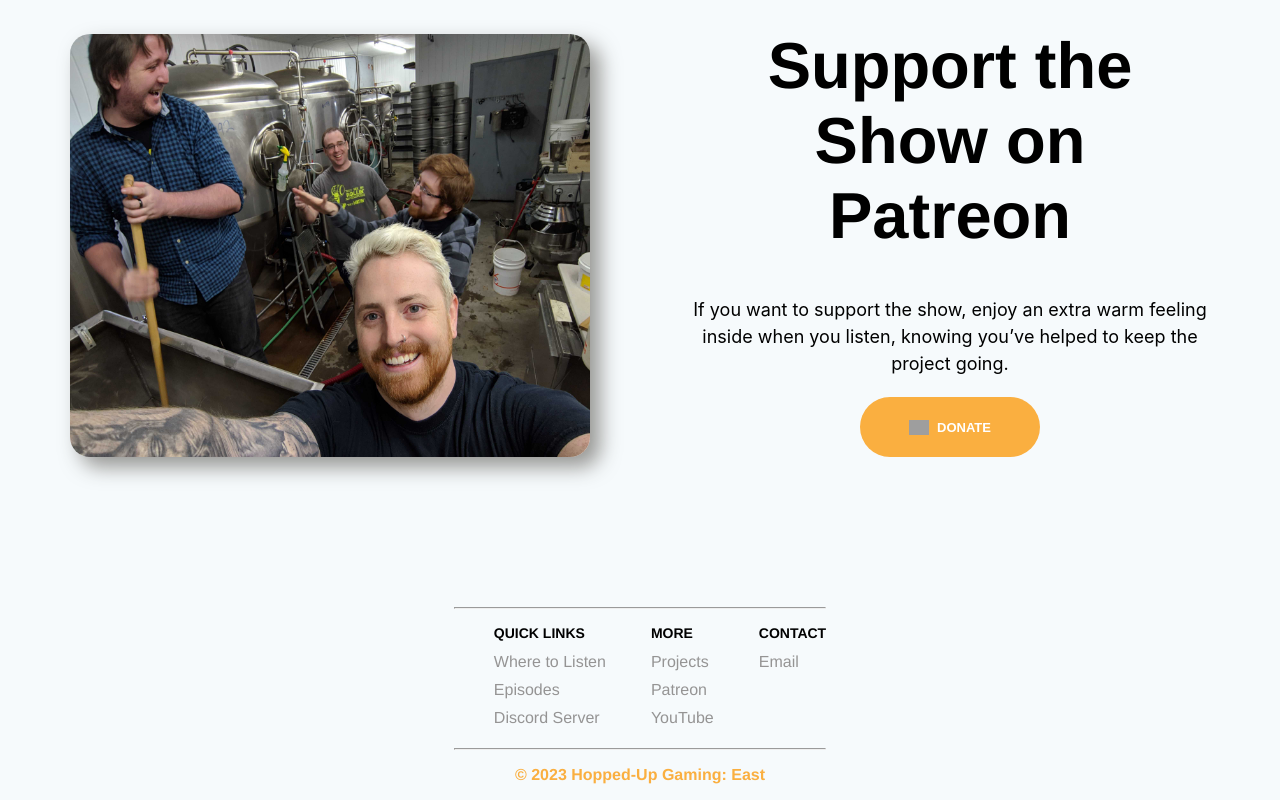
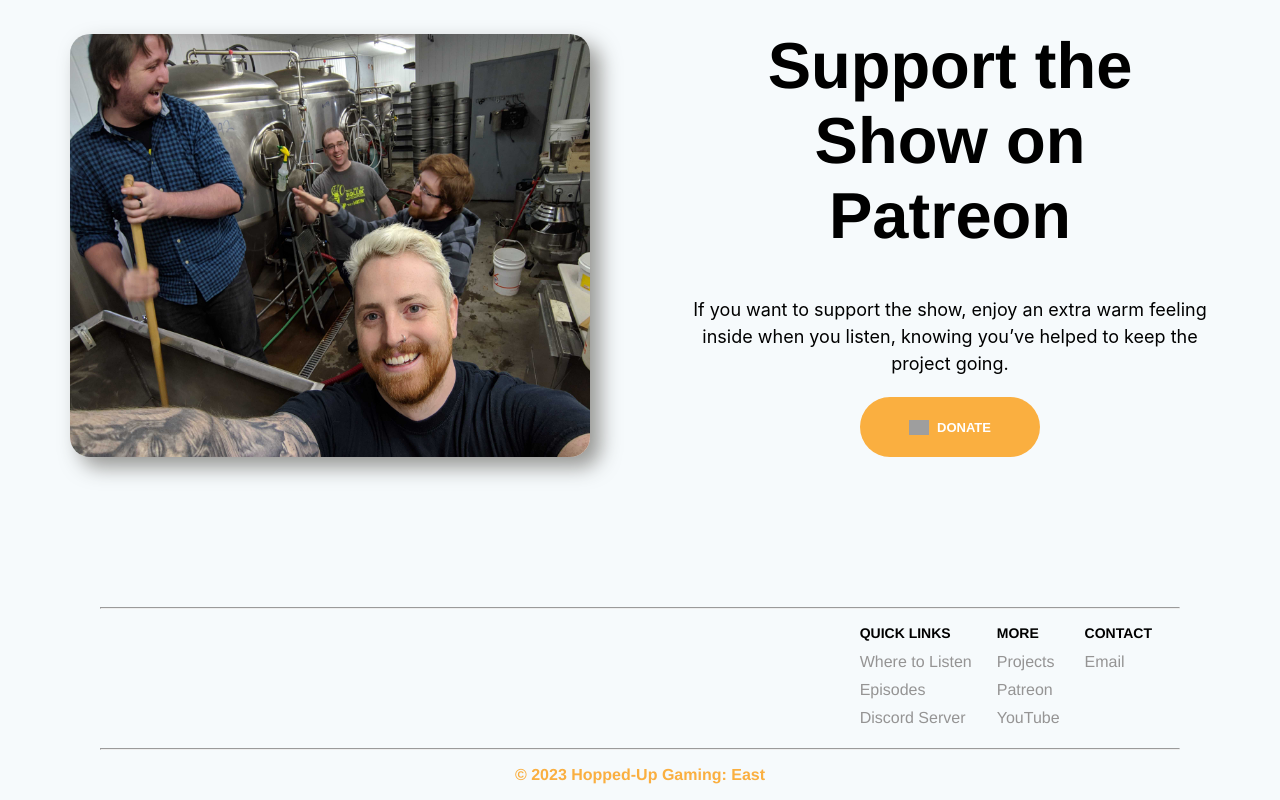
Before and after one commit to oakeef/huge_website, a React (Create React App) app: page / in a window 1280 px wide. Shown: the part 690-1490 px from the top of the page. Built offline with nearby package versions, Linux system fonts and the light colour scheme; no server answers; grey boxes are pictures that could not be loaded; a web font is replaced by a local one.

Commit message:
centered titles when in mobile view and made Nav bar responsive to window size

```diff
--- a/src/Components/Footer/Footer.css
+++ b/src/Components/Footer/Footer.css
@@ -7,11 +7,14 @@
 
 .footerLinksContainer {
     display: flex;
-    justify-content: flex-end;
+    justify-content: center;
+    max-width: 1100px;
+    margin: 0 3rem;
 }
 
 .footerLinks {
     list-style: none;
+    padding: 0 10px;
 }
 
 .footerLinksHeader {
@@ -33,7 +36,7 @@
 
 .footerHR {
     max-width: 1140px;
-    margin: auto;
+    margin: 0 1.875rem;
 }
 
 .footerCopyright {
@@ -41,3 +44,27 @@
     font-weight: 600;
     text-align: center;
 }
+
+@media only screen and (min-width: 1000px) {
+    .footerContainer {
+        width: 800px;
+    }
+}
+
+@media only screen and (min-width: 1000px) {
+    .footerLinksContainer {
+        justify-content: flex-end;
+    }
+}
+
+@media only screen and (min-width: 1200px) {
+    .footerContainer {
+        width: 1140px;
+    }
+}
+
+@media only screen and (min-width: 1200px) {
+    .footerLinksContainer {
+        justify-content: flex-end;
+    }
+}
--- a/src/Components/Host/Host.css
+++ b/src/Components/Host/Host.css
@@ -3,12 +3,6 @@
     display: flex;
     flex-direction: column;
     width: 20%;
-}
-
-@media only screen and (max-width: 900px) {
-    .hostContainer {
-        padding: 50px;
-    }
 }
 
 .hostImg {
@@ -27,3 +21,9 @@
     width: 175px;
     padding: 0 15px;
 }
+
+@media only screen and (max-width: 900px) {
+    .hostContainer {
+        padding: 50px;
+    }
+}
--- a/src/Components/HostsSection/HostsSection.css
+++ b/src/Components/HostsSection/HostsSection.css
@@ -21,3 +21,9 @@
         flex-wrap: wrap;
     }
 }
+
+@media only screen and (max-width: 600px) {
+    .hostsSectionBanner {
+        text-align: center;
+    }
+}
--- a/src/Components/LatestEpisodes/LatestEpisodes.css
+++ b/src/Components/LatestEpisodes/LatestEpisodes.css
@@ -60,3 +60,15 @@
         padding: 0 2rem;
     }
 }
+
+@media only screen and (max-width: 600px) {
+    .latestEpHeader {
+        text-align: center;
+    }
+}
+
+@media only screen and (max-width: 600px) {
+    .browseAll {
+        justify-content: center;
+    }
+}
--- a/src/Components/NavBar/NavBar.js
+++ b/src/Components/NavBar/NavBar.js
@@ -3,7 +3,6 @@
 import { Link } from "react-router-dom";
 
 import patreon from "../../images/Patreon.png";
-import search from "../../images/search.png";
 
 export default function NavBar() {
     return (
--- a/src/Components/Patreon/Patreon.css
+++ b/src/Components/Patreon/Patreon.css
@@ -74,14 +74,14 @@
     }
 }
 
-@media only screen and (max-width: 500px) {
+@media only screen and (max-width: 600px) {
     .patreonImg {
         height: 250px;
         width: 350px;
     }
 }
 
-@media only screen and (max-width: 500px) {
+@media only screen and (max-width: 600px) {
     .patreonHeading {
         font-size: 45px;
     }
```
